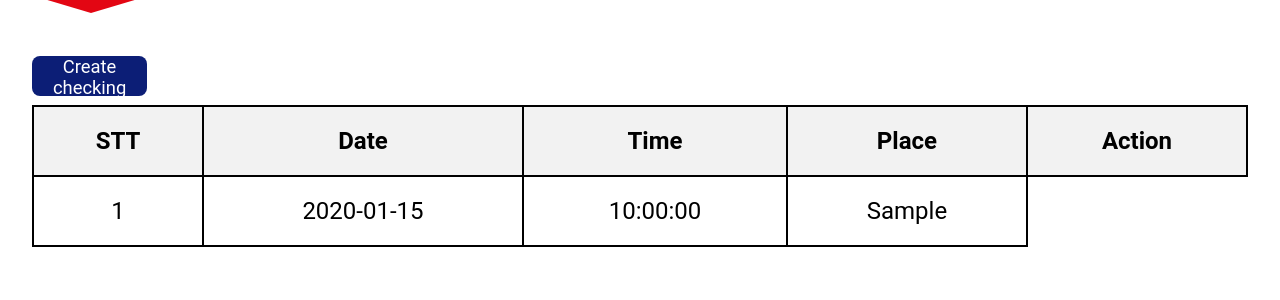
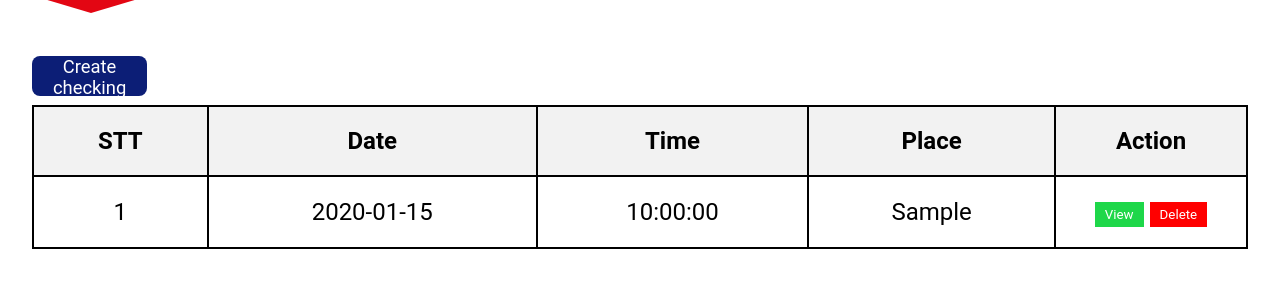
Before and after one commit to QTVxDevil/ProjectB3, a Flask app: a page that uses WebApp/templates/Lecturer/attendance_information.html in a window 1280 px wide. Shown: the part 162-462 px from the top of the page. Run offline with Flask 3, Linux system fonts and the light colour scheme; tables that the repository leaves empty hold one stand-in row (values such as "Sample post").

Commit message:
debugs delete classroom

```diff
--- a/Database/GP2425.sql
+++ b/Database/GP2425.sql
@@ -82,6 +82,6 @@ CREATE TABLE IF NOT EXISTS `attendance_checked` (
     `date` DATE NOT NULL,
     `time` TIME NOT NULL,
     `place` VARCHAR(50) NOT NULL,
-    `classroom_id` INT,
+    `classroom_id` INT NOT NULL,
     FOREIGN KEY (`classroom_id`) REFERENCES `classroom`(`id`)
 );
--- a/WebApp/main.py
+++ b/WebApp/main.py
@@ -14,6 +14,7 @@ dtb = mysql.connector.connect(
     password="super123",
     database="gp2425"
 )
+
 
 def delete(row_id):
     cursor = dtb.cursor(dictionary=True)
@@ -299,7 +300,8 @@ def video_feed():
     # Design a frame to display camera into website
     # Require:
     # + A frame in center of this page
-    # +
+    # + add drop window when user completed scanface
+    # + make a loop to checking face od user when recognized
     return Response(generateFrames(),
                     mimetype='multipart/x-mixed-replace; boundary=frame')
 
--- a/WebApp/static/css/style.css
+++ b/WebApp/static/css/style.css
@@ -565,6 +565,26 @@ th {
     border-collapse: collapse;
 }
 
+.att-th-form {
+    width: 15vw;
+}
+
+.att-view-button {
+    background-color: rgb(30, 215, 73);
+    color: white;
+    border: none;
+    padding: 5px 10px;
+    cursor: pointer;
+}
+
+.att-delete-button {
+    background-color: red;
+    color: white;
+    border: none;
+    padding: 5px 10px;
+    cursor: pointer;
+}
+
 .face{
     height: 50vh;
     width: 50vw;
--- a/WebApp/templates/Lecturer/Classroom.html
+++ b/WebApp/templates/Lecturer/Classroom.html
@@ -89,7 +89,7 @@
                 {% endwith %}
 
                 <div class="clr-form-submit">
-                    <button type="submit" class="clr-submit-btn"><p>Log in</p></button>
+                    <button type="submit" class="clr-submit-btn"><p>Create</p></button>
                 </div>
             </form>
         </div>
--- a/WebApp/templates/Lecturer/attendance_information.html
+++ b/WebApp/templates/Lecturer/attendance_information.html
@@ -86,7 +86,7 @@
                         <th>Date</th>
                         <th>Time</th>
                         <th>Place</th>
-                        <th>Action</th>
+                        <th class="att-th-form">Action</th>
 
                     </tr>
                 </thead>
@@ -94,9 +94,16 @@
                     {% for row in checked %}
                     <tr>
                         <td>{{ loop.index }}</td> <!-- Display row index (STT) -->
-                        <td>{{ row[1] }}</td> <!-- Student Name -->
-                        <td>{{ row[2] }}</td> <!-- Student ID -->
-                        <td>{{ row[3] }}</td> <!-- Major -->
+                        <td>{{ row[1] }}</td> <!-- Date -->
+                        <td>{{ row[2] }}</td> <!-- Time -->
+                        <td>{{ row[3] }}</td> <!-- Place -->
+                        <td>
+                            <form method="POST">
+                                <input type="hidden" name="row_id" value="{{ row[0] }}">
+                                <button type="submit" name="action" value="view" class="att-view-button">View</button>
+                                <button type="submit" name="action" value="delete" class="att-delete-button">Delete</button>
+                            </form>
+                        </td>
                     </tr>
                     {% endfor %}
                 </tbody>
```
